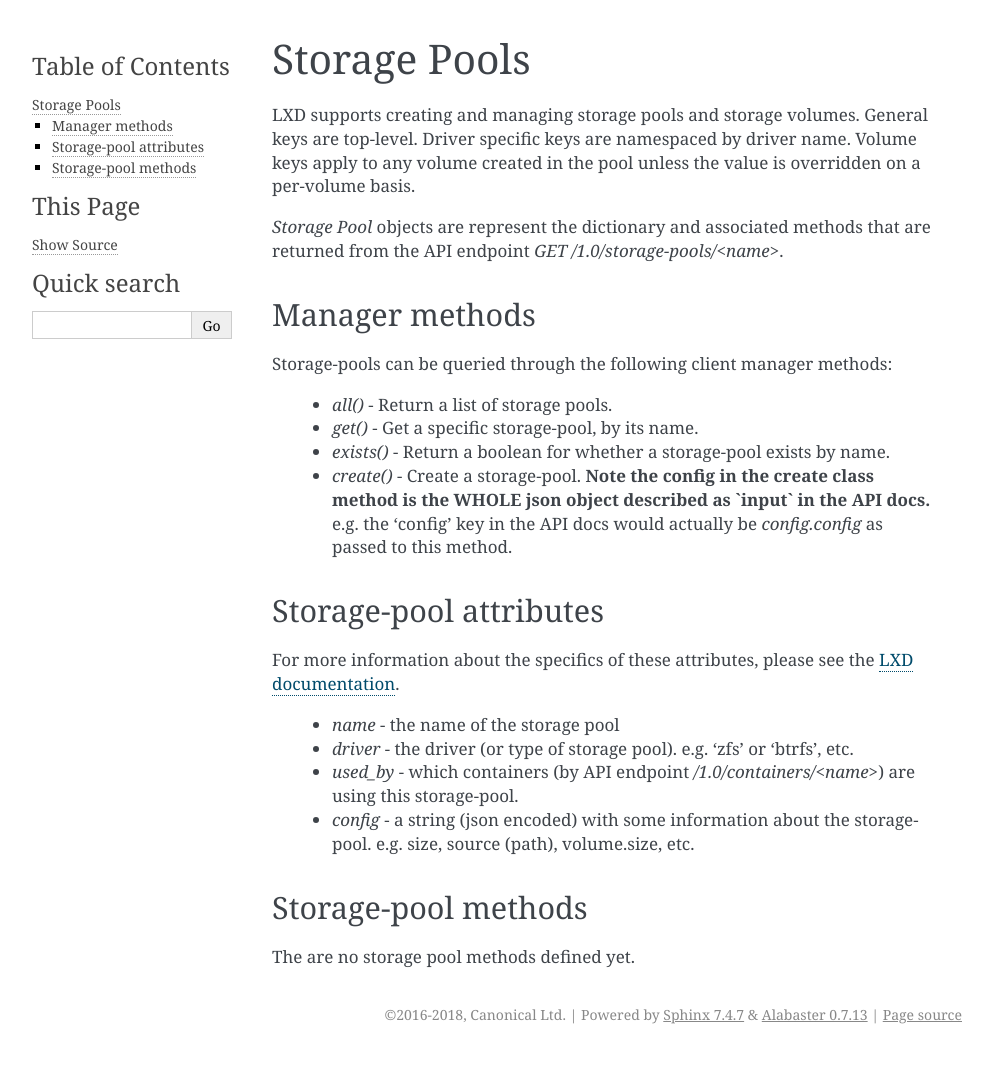
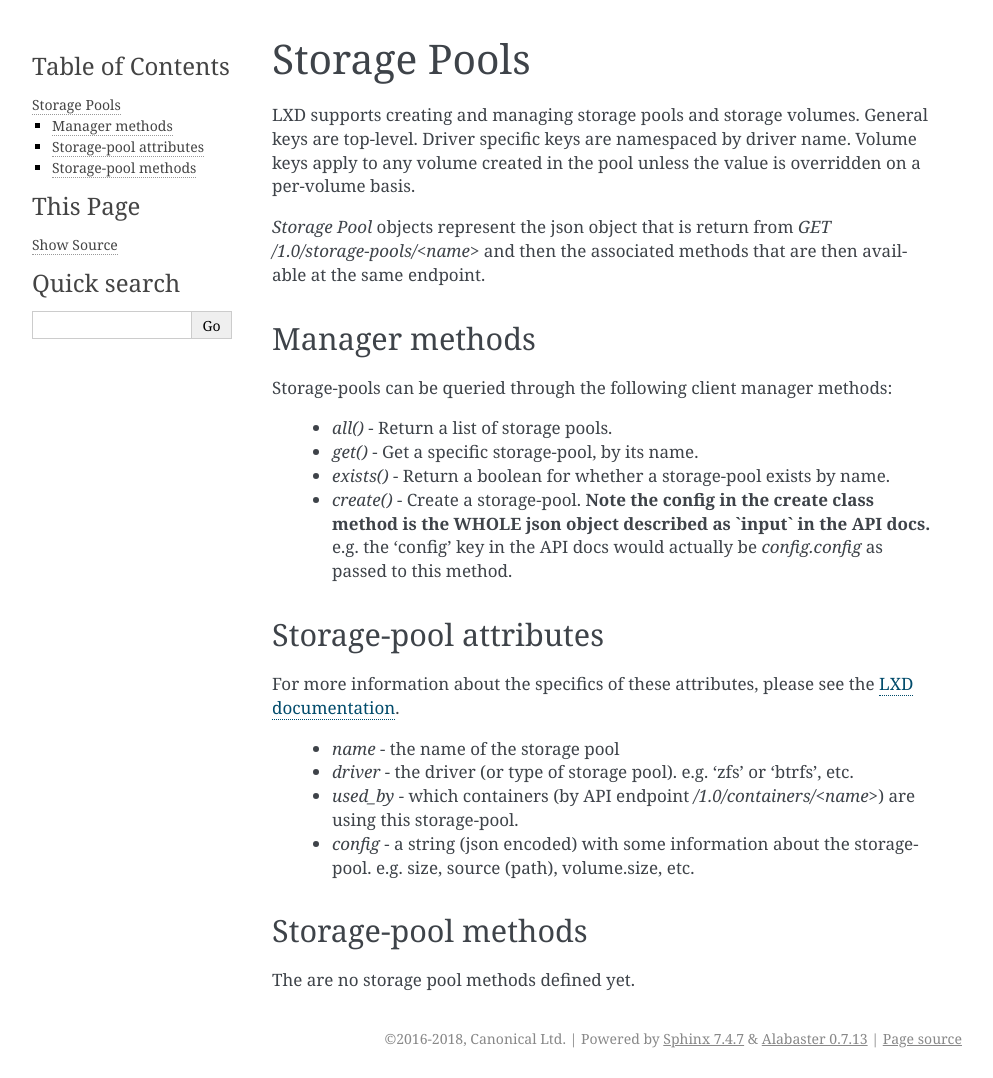
Before and after one commit to canonical/pylxd, a Sphinx documentation site: the page built from doc/source/storage-pools.rst, in a window 1280 px wide. Shown: the whole page, without its empty margins (148-1141 px from the left). Built offline with Sphinx 7.4.7, drawn with Linux system fonts in a browser that asks for light colours; before the commit the page ends 1054 px from its top, so only the background shows below that.

Commit message:
Fix up typo on storage-pools.rst page.

```diff
--- a/doc/source/storage-pools.rst
+++ b/doc/source/storage-pools.rst
@@ -6,8 +6,9 @@ keys are top-level. Driver specific keys are namespaced by driver name. Volume
 keys apply to any volume created in the pool unless the value is overridden on
 a per-volume basis.
 
-`Storage Pool` objects are represent the dictionary and associated methods that
-are returned from the API endpoint `GET /1.0/storage-pools/<name>`.
+`Storage Pool` objects represent the json object that is return from
+`GET /1.0/storage-pools/<name>` and then the associated methods that are then
+available at the same endpoint.
 
 Manager methods
 ---------------
```
